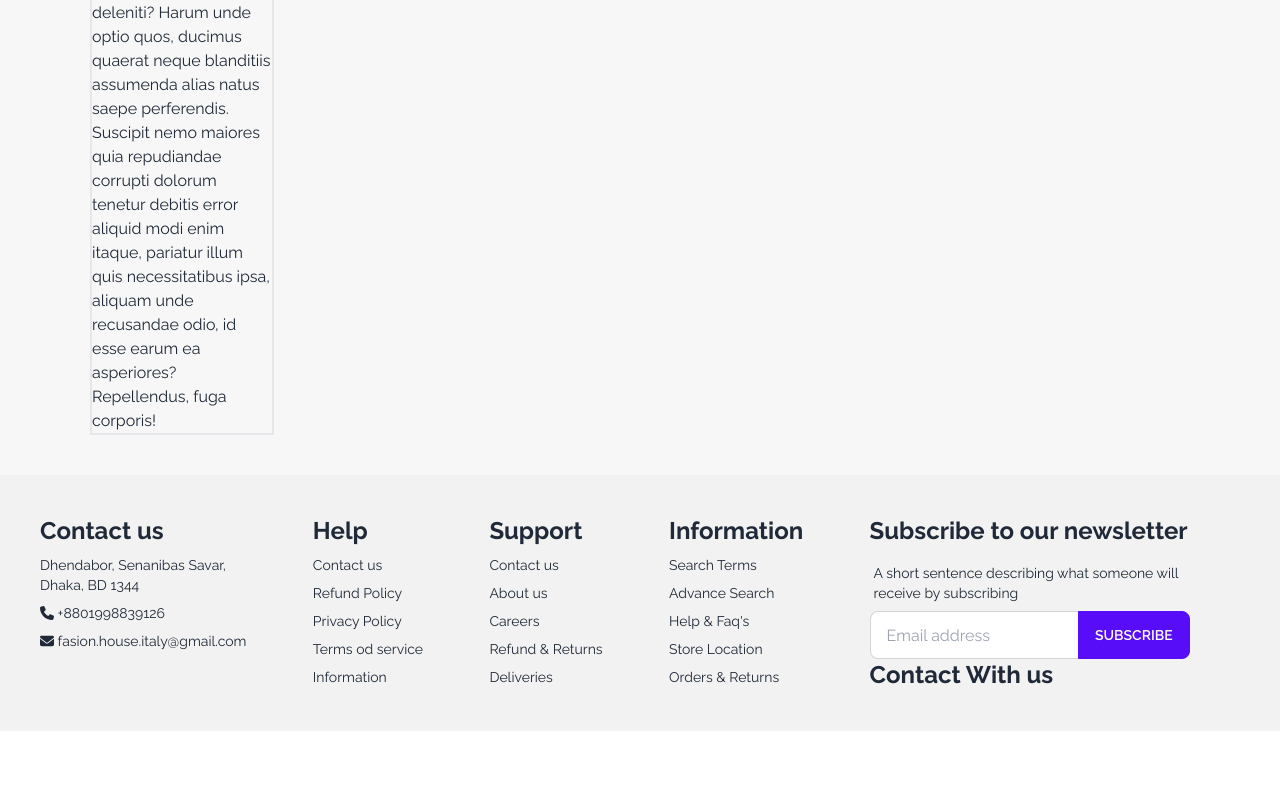
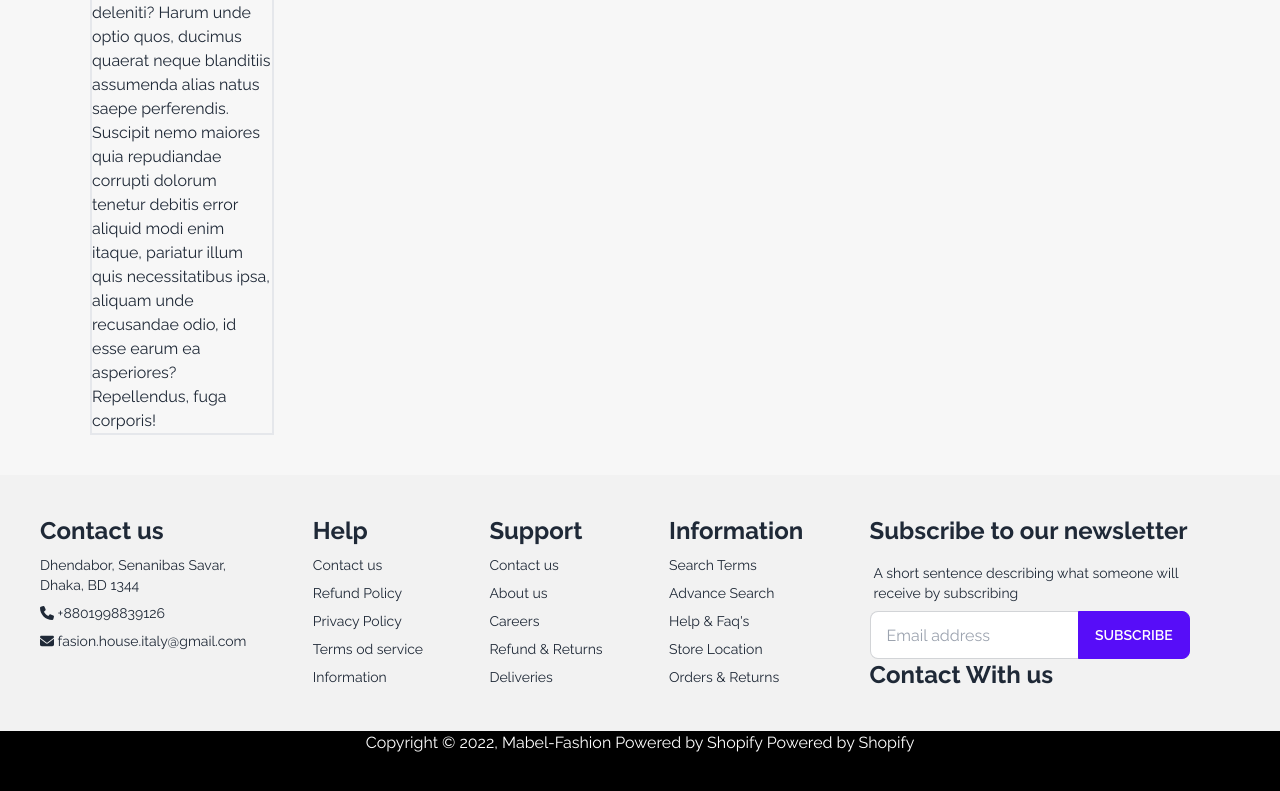
Before and after one commit to developer-mohammad-faisal/fashion-house-italyl-client, a React (Create React App) app: page /home in a window 1280 px wide. Shown: the part 705-1496 px from the top of the page. Before the commit the page ends 1436 px from the top, so only its background shows below. Built offline with nearby package versions, Linux system fonts and the light colour scheme.

Commit message:
copy right

```diff
--- a/src/components/shared/Footer.js
+++ b/src/components/shared/Footer.js
@@ -74,6 +74,9 @@ const Footer = () => {
           </div>
         </div>
       </footer>
+      <div>
+        <h1 className="bg-black text-white text-center h-16">Copyright © 2022, Mabel-Fashion Powered by Shopify Powered by Shopify</h1>
+      </div>
     </div>
   );
 };
```
